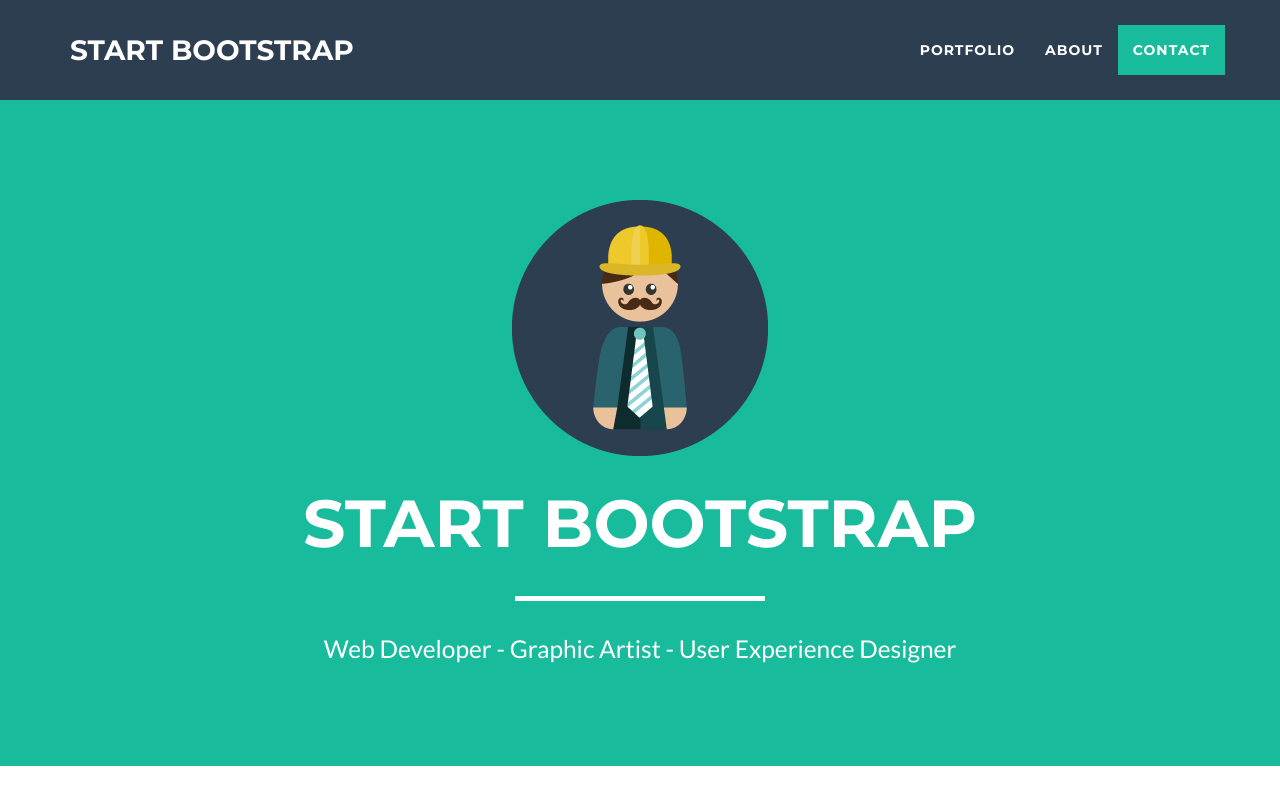
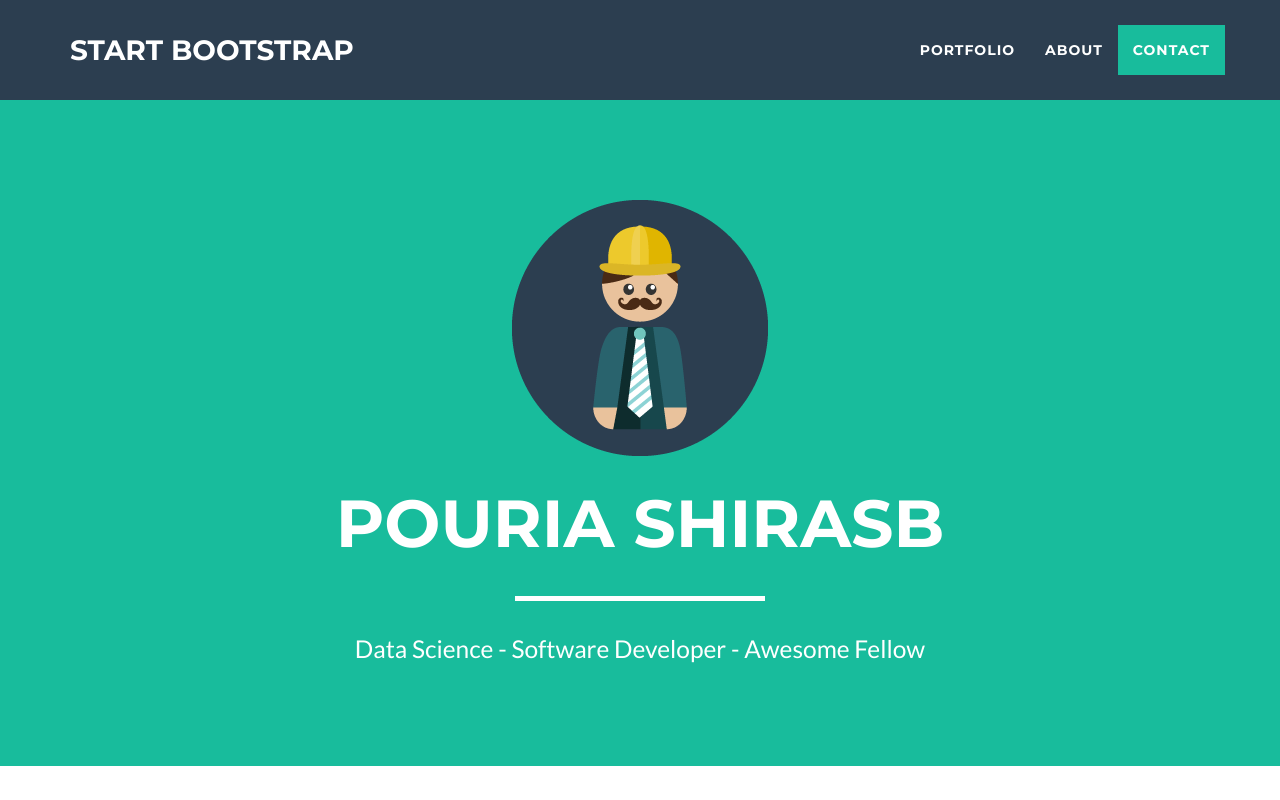
Before and after one commit to pshirasb/pshirasb.github.io, a website: page index.html in a window 1280 px wide. Shown: the top 800 px of the page. Drawn offline with nearby package versions, Linux system fonts and the light colour scheme.

Commit message:
messing around

```diff
--- a/index.html
+++ b/index.html
@@ -73,9 +73,9 @@
                 <div class="col-lg-12">
                     <img class="img-responsive" src="img/profile.png" alt="">
                     <div class="intro-text">
-                        <span class="name">Start Bootstrap</span>
+                        <span class="name">Pouria Shirasb</span>
                         <hr class="star-light">
-                        <span class="skills">Web Developer - Graphic Artist - User Experience Designer</span>
+                        <span class="skills">Data Science - Software Developer - Awesome Fellow</span>
                     </div>
                 </div>
             </div>
```
